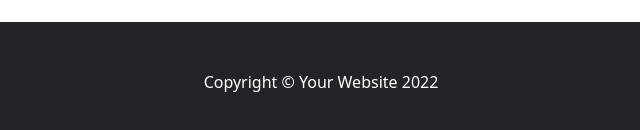
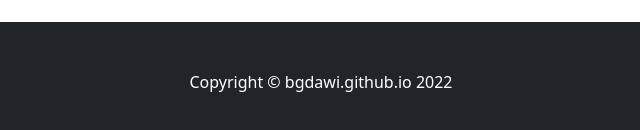
Before and after one commit to bgdawi/bgdawi.github.io, a plain HTML site: page index.html in a window 1280 px wide. Shown: the part 1860-1990 px from the top of the page, 319-959 px from the left. Drawn offline with nearby package versions, Linux system fonts and the light colour scheme.

Commit message:
Change on working

```diff
--- a/index.html
+++ b/index.html
@@ -142,7 +142,7 @@
         </div>
         <!-- Footer-->
         <footer class="py-5 bg-dark">
-            <div class="container"><p class="m-0 text-center text-white">Copyright &copy; Your Website 2022</p></div>
+            <div class="container"><p class="m-0 text-center text-white">Copyright &copy; bgdawi.github.io 2022</p></div>
         </footer>
         <!-- Bootstrap core JS-->
         <script src="https://cdn.jsdelivr.net/npm/bootstrap@5.1.3/dist/js/bootstrap.bundle.min.js"></script>
```
